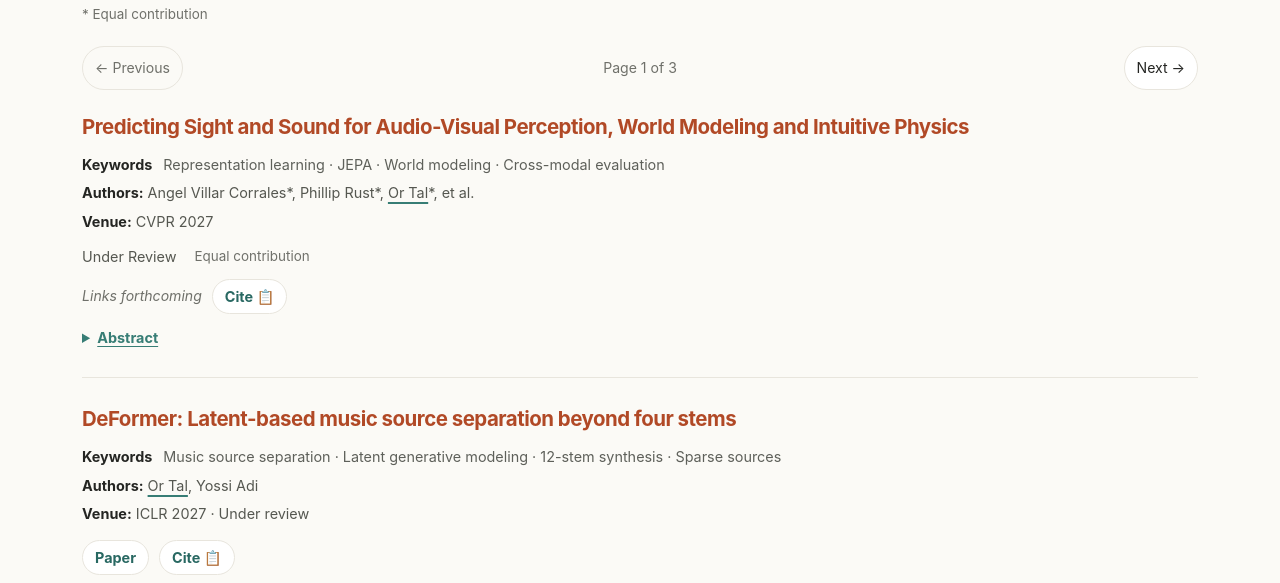
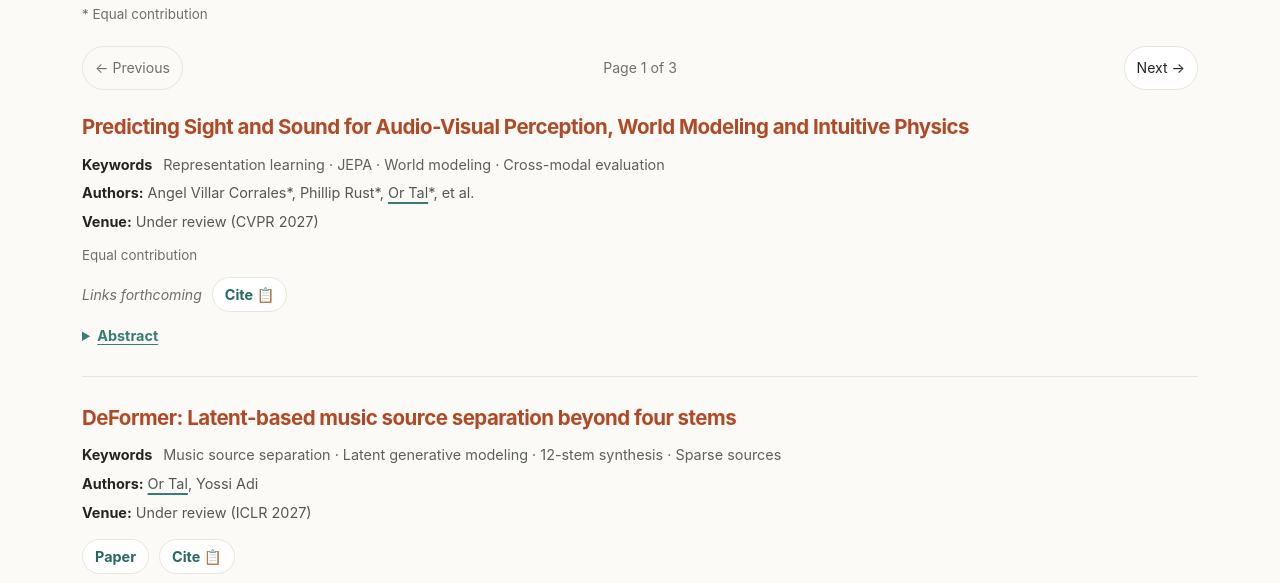
Before and after one commit to Or-Tal/or-tal.github.io, a plain HTML site: page index.html in a window 1280 px wide. Both pictures are taken after a click on the link "Publications". Shown: the part 196-779 px from the top of the page. Drawn offline with Linux system fonts and the light colour scheme.

Commit message:
Clarify venues for manuscripts under review

```diff
--- a/index.html
+++ b/index.html
@@ -31,8 +31,8 @@
 <article class="publication">
   <div class="publication-content"><h3 class="publication-title">Predicting Sight and Sound for Audio-Visual Perception, World Modeling and Intuitive Physics</h3>
     <p class="publication-keywords"><span>Keywords</span> Representation learning · JEPA · World modeling · Cross-modal evaluation</p>
-    <p class="publication-meta"><strong>Authors:</strong> Angel Villar Corrales*, Phillip Rust*, <span class="publication-author">Or Tal</span>*, et al.<br><strong>Venue:</strong> CVPR 2027</p>
-    <div class="publication-status-row"><span>Under Review</span><span>Equal contribution</span></div>
+    <p class="publication-meta"><strong>Authors:</strong> Angel Villar Corrales*, Phillip Rust*, <span class="publication-author">Or Tal</span>*, et al.<br><strong>Venue:</strong> Under review (CVPR 2027)</p>
+    <div class="publication-status-row"><span>Equal contribution</span></div>
     <div class="publication-links"><span class="publication-pending">Links forthcoming</span><button class="publication-cite" type="button">Cite <span aria-hidden="true">📋</span></button></div>
     <template class="publication-bibtex">@unpublished{villarCorralesPredictingSightAndSound,
   title = {{Predicting Sight and Sound for Audio-Visual Perception, World Modeling and Intuitive Physics}},
@@ -46,7 +46,7 @@
 <article class="publication">
   <div class="publication-content"><h3 class="publication-title">DeFormer: Latent-based music source separation beyond four stems</h3>
     <p class="publication-keywords"><span>Keywords</span> Music source separation · Latent generative modeling · 12-stem synthesis · Sparse sources</p>
-    <p class="publication-meta"><strong>Authors:</strong> <span class="publication-author">Or Tal</span>, Yossi Adi<br><strong>Venue:</strong> ICLR 2027 · Under review</p>
+    <p class="publication-meta"><strong>Authors:</strong> <span class="publication-author">Or Tal</span>, Yossi Adi<br><strong>Venue:</strong> Under review (ICLR 2027)</p>
     <div class="publication-links"><a href="https://openreview.net/forum?id=FKbF3CIszY">Paper</a><button class="publication-cite" type="button">Cite <span aria-hidden="true">📋</span></button></div>
     <template class="publication-bibtex">@unpublished{talDeFormer,
   title = {{DeFormer: Latent-based music source separation beyond four stems}},
```
